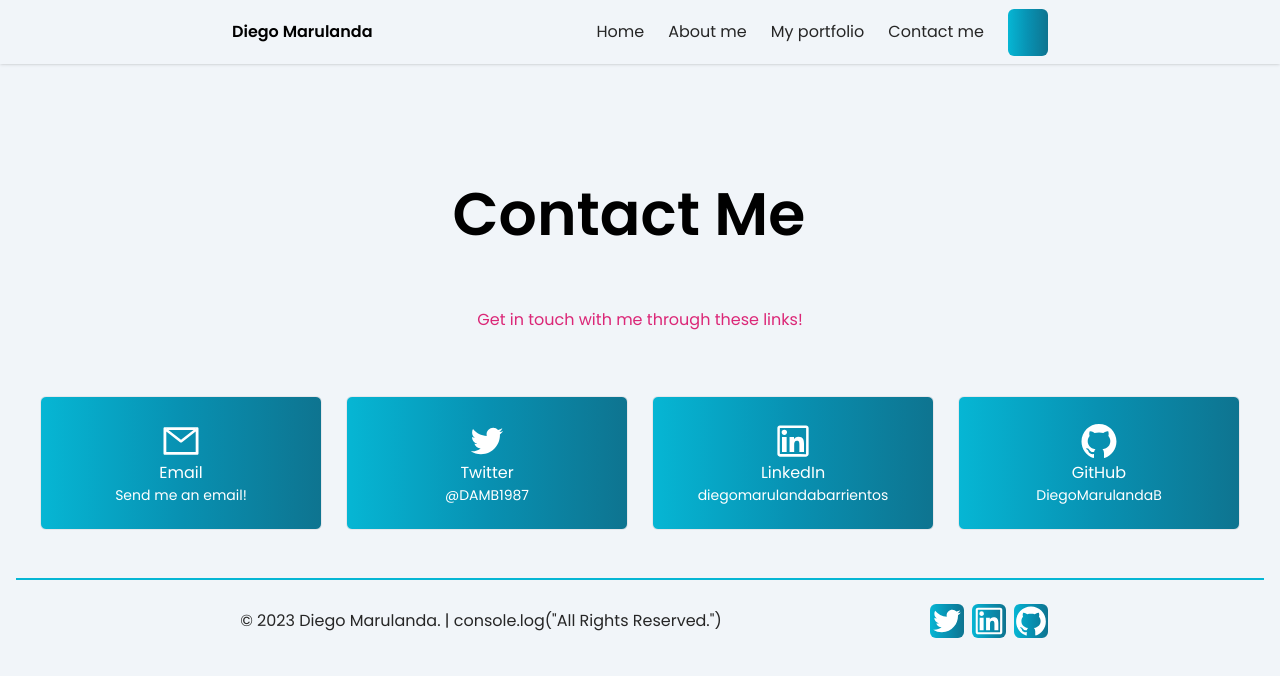
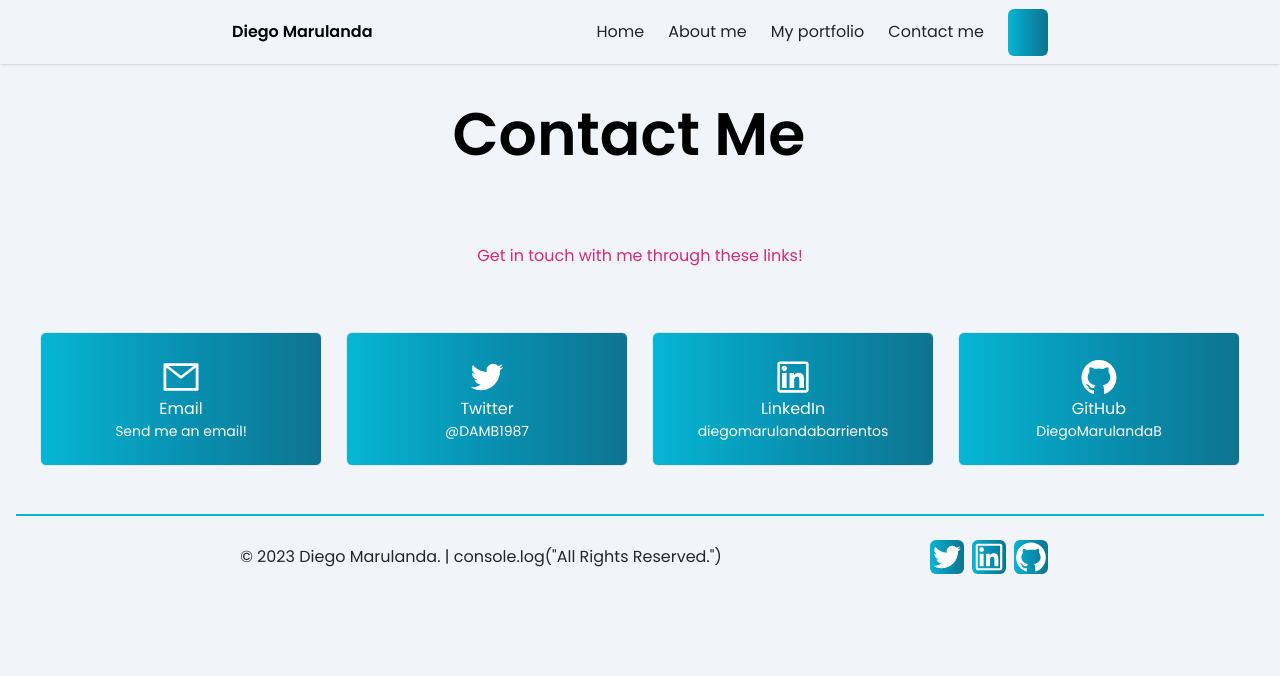
Before and after one commit to DiegoMarulandaB/Portfolio, a Next.js app: page /contact in a window 1280 px wide. Shown: the top 676 px of the page. Built offline with nearby package versions, Linux system fonts and the light colour scheme; some icons are missing.

Commit message:
add fixes_cintact_h1

```diff
--- a/src/app/contact/page.tsx
+++ b/src/app/contact/page.tsx
@@ -8,7 +8,7 @@ const Contact: React.FC = () => {
     <div className="bg-slate-100 dark:bg-slate-700 py-8 px-4 sm:px-6 lg:px-8">
       <div className="max-w-7xl mx-auto">
         <div className="flex flex-col text-center items-center justify-center mt-14">
-          <h2 className="text-center pt-20">
+          <h2 className="text-center mb-4">
             <AnimatedText text="Contact me" className="mr-2 mb-2  mt-2" />
           </h2>
           <p className="bg-slate-100 dark:bg-slate-700 mb-4 mt-12 text-center mx-2 mr-2 text-1xl text-pink-600">
```
